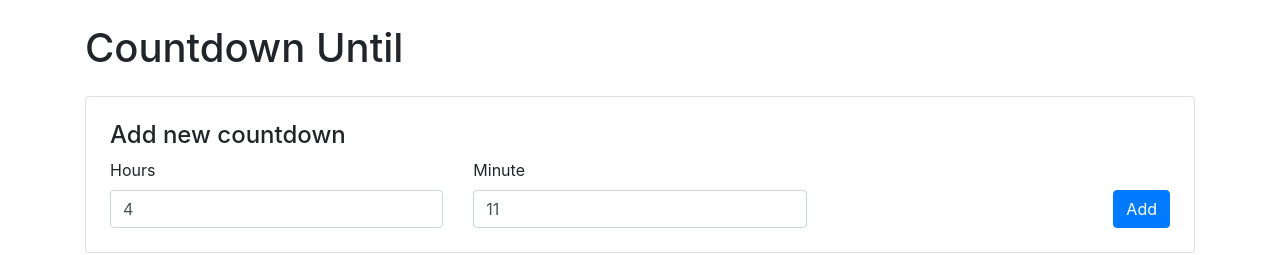
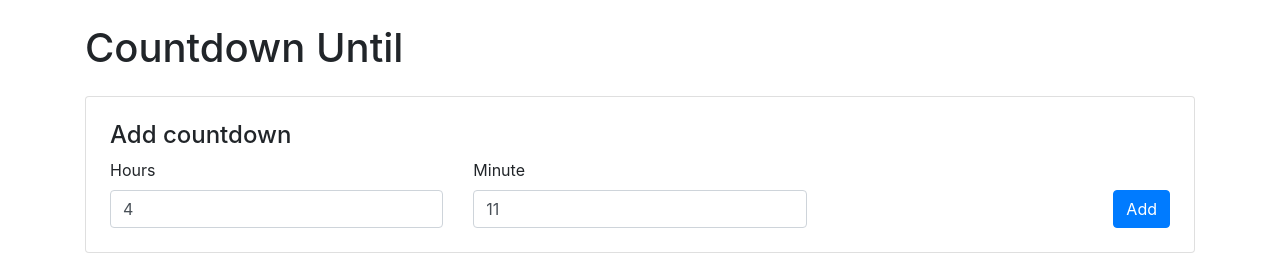
Before and after one commit to christoment/countdown-until, an Angular app: page / in a window 1280 px wide. Shown: the top 255 px of the page. Built offline with nearby package versions, Linux system fonts and the light colour scheme.

Commit message:
Hide running countdown title on empty list

```diff
--- a/src/app/app.component.html
+++ b/src/app/app.component.html
@@ -8,8 +8,9 @@
 
     <hr>
 
+    <ng-container *ngIf="(countdownList$ | async) as countdownList">
       <h4>Running countdown</h4>
-    <ng-container *ngFor="let target of countdownList$ | async; let i = index">
+      <ng-container *ngFor="let target of countdownList; let i = index">
         <ng-container *ngIf="target.isEdit; else editMode">
           <app-countdown-input
             class="d-block my-2"
@@ -30,5 +31,6 @@
           </app-countdown-display>
         </ng-template>
       </ng-container>
+    </ng-container>
   </div>
 </div>
--- a/src/app/countdown-input/countdown-input.component.html
+++ b/src/app/countdown-input/countdown-input.component.html
@@ -4,7 +4,7 @@
     <div class="time-input-container">
       <div class="row align-items-end">
         <div class="col-8">
-          <h4>Add new countdown</h4>
+          <h4>{{ addLabel }} countdown</h4>
 
           <div class="row">
             <div class="col-6">
```
Lines whose indentation alone changed are shown as unchanged.
